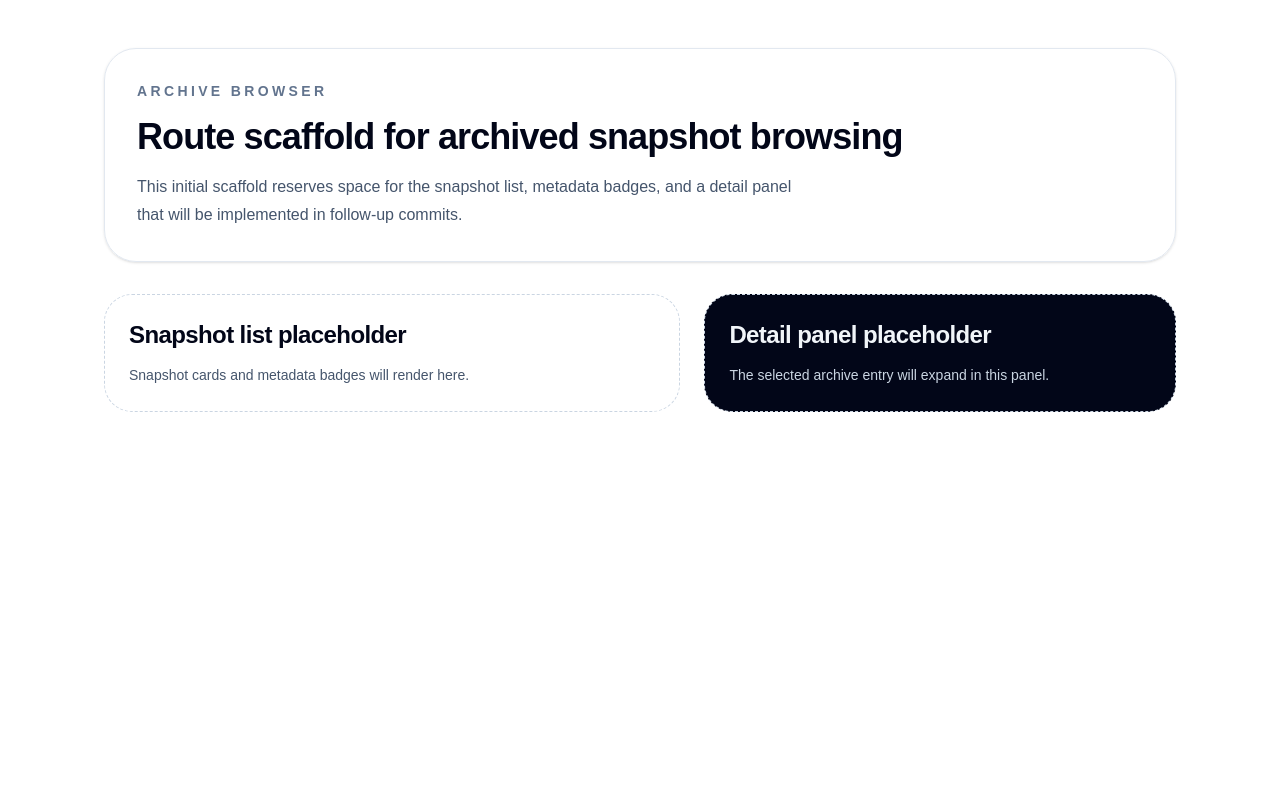
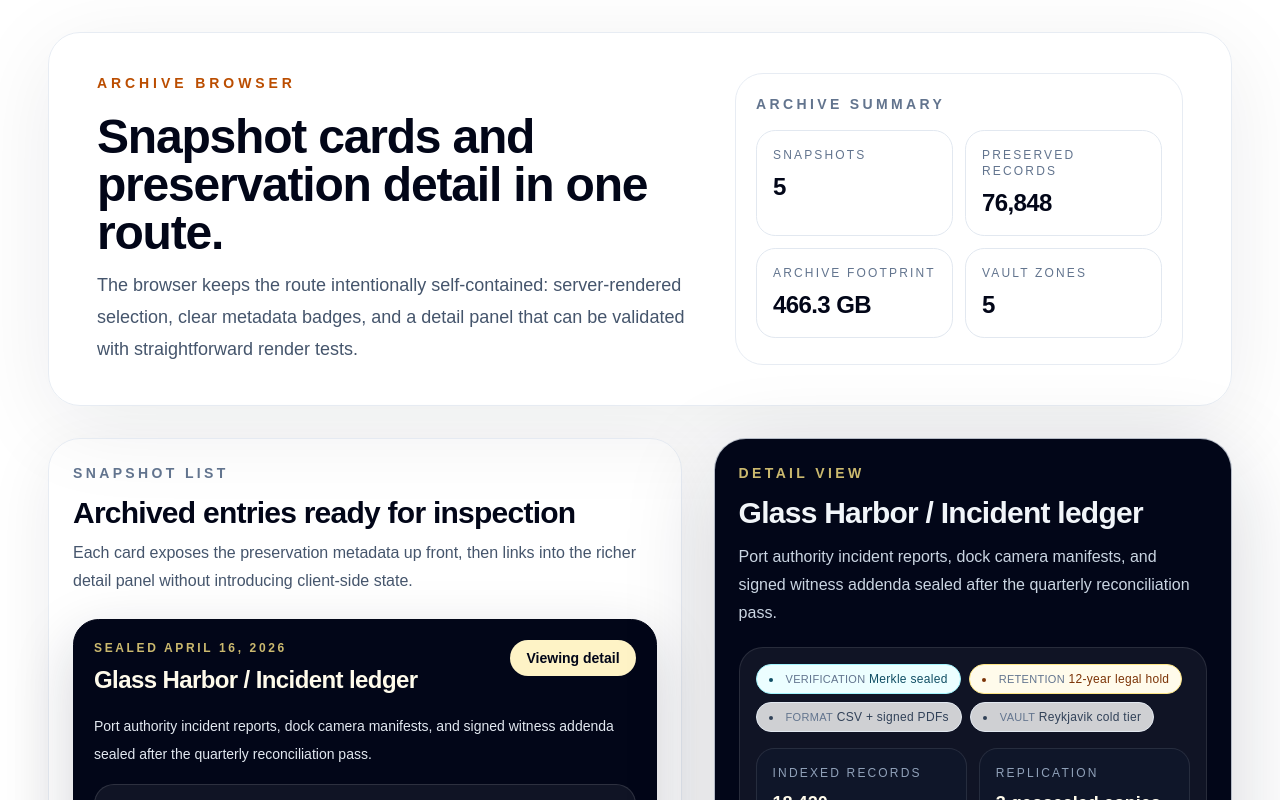
Before and after one commit to iamasx/api-test, a Next.js app: page /archive-browser in a window 1280 px wide. Shown: the top 800 px of the page. Built offline with nearby package versions, Linux system fonts and the light colour scheme.

Commit message:
feat: compose archive browser route layout

```diff
--- /dev/null
+++ b/src/app/archive-browser/_components/archive-browser-shell.tsx
@@ -0,0 +1,66 @@
+import { ArchiveDetailPanel } from "./archive-detail-panel";
+import { ArchiveSnapshotList } from "./archive-snapshot-list";
+import type { ArchiveBrowserView } from "../_lib/archive-browser";
+
+type ArchiveBrowserShellProps = {
+  view: ArchiveBrowserView;
+};
+
+export function ArchiveBrowserShell({ view }: ArchiveBrowserShellProps) {
+  return (
+    <main className="mx-auto flex w-full max-w-7xl flex-1 flex-col gap-8 px-6 py-8 sm:px-10 lg:px-12">
+      <section className="overflow-hidden rounded-[2rem] border border-slate-200/80 bg-[var(--surface)] shadow-[0_20px_90px_rgba(15,23,42,0.08)]">
+        <div className="grid gap-8 px-6 py-8 sm:px-10 lg:grid-cols-[minmax(0,1.15fr)_minmax(260px,0.85fr)] lg:px-12 lg:py-10">
+          <div className="space-y-5">
+            <p className="text-sm font-semibold uppercase tracking-[0.28em] text-amber-700">
+              Archive browser
+            </p>
+            <div className="space-y-3">
+              <h1 className="max-w-4xl text-4xl font-semibold tracking-tight text-slate-950 sm:text-5xl">
+                Snapshot cards and preservation detail in one route.
+              </h1>
+              <p className="max-w-3xl text-lg leading-8 text-slate-600">
+                The browser keeps the route intentionally self-contained:
+                server-rendered selection, clear metadata badges, and a detail
+                panel that can be validated with straightforward render tests.
+              </p>
+            </div>
+          </div>
+
+          <div className="rounded-[1.75rem] border border-slate-200/80 bg-[var(--surface-strong)] p-5">
+            <p className="text-sm font-semibold uppercase tracking-[0.24em] text-slate-500">
+              Archive summary
+            </p>
+            <div className="mt-4 grid gap-3 sm:grid-cols-2">
+              {view.summaryMetrics.map((metric) => (
+                <div
+                  key={metric.label}
+                  className="rounded-[1.2rem] border border-slate-200 bg-white/80 p-4"
+                >
+                  <p className="text-xs uppercase tracking-[0.18em] text-slate-500">
+                    {metric.label}
+                  </p>
+                  <p className="mt-2 text-2xl font-semibold tracking-tight text-slate-950">
+                    {metric.value}
+                  </p>
+                </div>
+              ))}
+            </div>
+          </div>
+        </div>
+      </section>
+
+      <div className="grid gap-8 xl:grid-cols-[minmax(0,1.1fr)_minmax(360px,0.9fr)]">
+        <ArchiveSnapshotList
+          snapshots={view.snapshots}
+          selectedSnapshotId={view.selectedSnapshot.id}
+        />
+        <ArchiveDetailPanel
+          selectedSnapshot={view.selectedSnapshot}
+          requestedSnapshotId={view.requestedSnapshotId}
+          selectionFound={view.selectionFound}
+        />
+      </div>
+    </main>
+  );
+}
--- /dev/null
+++ b/src/app/archive-browser/_lib/archive-browser.ts
@@ -0,0 +1,73 @@
+import { archiveSnapshots, type ArchiveMetric, type ArchiveSnapshot } from "./archive-data";
+
+export type ArchiveBrowserView = {
+  snapshots: ArchiveSnapshot[];
+  selectedSnapshot: ArchiveSnapshot;
+  requestedSnapshotId?: string;
+  selectionFound: boolean;
+  summaryMetrics: ArchiveMetric[];
+};
+
+const numberFormatter = new Intl.NumberFormat("en-US");
+
+function formatFootprint(storageFootprintGb: number) {
+  if (storageFootprintGb >= 1000) {
+    return `${(storageFootprintGb / 1000).toFixed(1)} TB`;
+  }
+
+  return `${storageFootprintGb.toFixed(1)} GB`;
+}
+
+function normalizeSnapshotId(snapshotId?: string) {
+  return snapshotId?.trim().toLowerCase();
+}
+
+export function readRequestedSnapshotId(
+  value: string | string[] | undefined,
+) {
+  if (Array.isArray(value)) {
+    return value[0];
+  }
+
+  return value;
+}
+
+function buildSummaryMetrics(): ArchiveMetric[] {
+  const totalAssets = archiveSnapshots.reduce(
+    (count, snapshot) => count + snapshot.assetCount,
+    0,
+  );
+  const totalFootprint = archiveSnapshots.reduce(
+    (count, snapshot) => count + snapshot.storageFootprintGb,
+    0,
+  );
+  const vaultCount = new Set(
+    archiveSnapshots.map((snapshot) => snapshot.metadataBadges[3]?.value),
+  ).size;
+
+  return [
+    { label: "Snapshots", value: numberFormatter.format(archiveSnapshots.length) },
+    { label: "Preserved records", value: numberFormatter.format(totalAssets) },
+    { label: "Archive footprint", value: formatFootprint(totalFootprint) },
+    { label: "Vault zones", value: numberFormatter.format(vaultCount) },
+  ];
+}
+
+export function resolveArchiveBrowserView(
+  snapshotId?: string,
+): ArchiveBrowserView {
+  const requestedSnapshotId = normalizeSnapshotId(snapshotId);
+  const selectedSnapshot =
+    archiveSnapshots.find((snapshot) => snapshot.id === requestedSnapshotId) ??
+    archiveSnapshots[0];
+
+  return {
+    snapshots: archiveSnapshots,
+    selectedSnapshot,
+    requestedSnapshotId,
+    selectionFound: requestedSnapshotId
+      ? archiveSnapshots.some((snapshot) => snapshot.id === requestedSnapshotId)
+      : true,
+    summaryMetrics: buildSummaryMetrics(),
+  };
+}
--- a/src/app/archive-browser/page.tsx
+++ b/src/app/archive-browser/page.tsx
@@ -1,46 +1,30 @@
 import type { Metadata } from "next";
+
+import { ArchiveBrowserShell } from "./_components/archive-browser-shell";
+import {
+  readRequestedSnapshotId,
+  resolveArchiveBrowserView,
+} from "./_lib/archive-browser";
+
+type ArchiveBrowserPageProps = {
+  searchParams: Promise<{
+    snapshot?: string | string[] | undefined;
+  }>;
+};
 
 export const metadata: Metadata = {
   title: "Archive Browser",
-  description: "Scaffold route for browsing archive snapshots.",
+  description:
+    "Browse archived entries through snapshot cards, metadata badges, and a detail panel.",
 };
 
-export default function ArchiveBrowserPage() {
-  return (
-    <main className="mx-auto flex min-h-screen w-full max-w-6xl flex-col gap-8 px-6 py-12 sm:px-10">
-      <section className="rounded-[2rem] border border-slate-200 bg-white/80 p-8 shadow-sm">
-        <p className="text-sm font-semibold uppercase tracking-[0.24em] text-slate-500">
-          Archive browser
-        </p>
-        <h1 className="mt-4 text-4xl font-semibold tracking-tight text-slate-950">
-          Route scaffold for archived snapshot browsing
-        </h1>
-        <p className="mt-4 max-w-2xl text-base leading-7 text-slate-600">
-          This initial scaffold reserves space for the snapshot list, metadata
-          badges, and a detail panel that will be implemented in follow-up
-          commits.
-        </p>
-      </section>
+export default async function ArchiveBrowserPage({
+  searchParams,
+}: ArchiveBrowserPageProps) {
+  const requestedSnapshotId = readRequestedSnapshotId(
+    (await searchParams).snapshot,
+  );
+  const view = resolveArchiveBrowserView(requestedSnapshotId);
 
-      <div className="grid gap-6 lg:grid-cols-[minmax(0,1.1fr)_minmax(320px,0.9fr)]">
-        <section className="rounded-[1.75rem] border border-dashed border-slate-300 bg-white/60 p-6">
-          <h2 className="text-2xl font-semibold tracking-tight text-slate-950">
-            Snapshot list placeholder
-          </h2>
-          <p className="mt-3 text-sm leading-6 text-slate-600">
-            Snapshot cards and metadata badges will render here.
-          </p>
-        </section>
-
-        <aside className="rounded-[1.75rem] border border-dashed border-slate-300 bg-slate-950 p-6 text-slate-100">
-          <h2 className="text-2xl font-semibold tracking-tight">
-            Detail panel placeholder
-          </h2>
-          <p className="mt-3 text-sm leading-6 text-slate-300">
-            The selected archive entry will expand in this panel.
-          </p>
-        </aside>
-      </div>
-    </main>
-  );
+  return <ArchiveBrowserShell view={view} />;
 }
```
